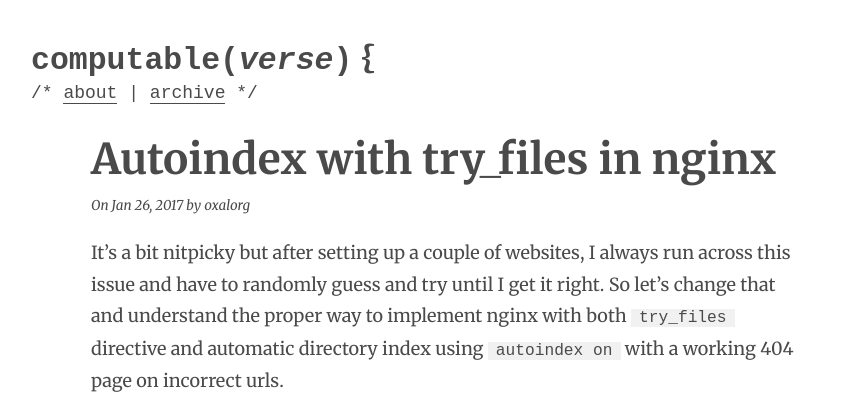
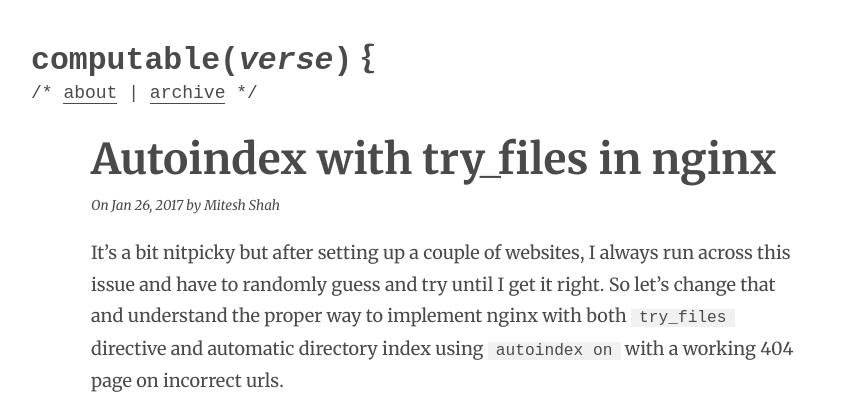
Before and after one commit to oxalorg/computableverse.com, a Jekyll site: the page built from _posts/2017-01-26-autoindex-with-try-files-nginx.md, in a window 1280 px wide. Shown: the top 394 px of the page, without its empty margins (189-1031 px from the left). Built offline with Jekyll 4.4.1, drawn with Linux system fonts in a browser that asks for light colours; comment, search, counter and statistics services are not loaded.

Commit message:
Update _config.yml

```diff
--- a/_config.yml
+++ b/_config.yml
@@ -14,7 +14,7 @@
 # You can create any custom variable you would like, and they will be accessible
 # in the templates via {{ site.myvariable }}.
 title: ComputableVerse
-email: mitesh@oxal.org
+email: mitesh@miteshshah.com
 description: > # this means to ignore newlines until "baseurl:"
   "A collection of the problems I face related to software and the computable multi-verse."
 baseurl: "" # the subpath of your site, e.g. /blog
@@ -42,14 +42,14 @@
       type: "posts"
     values:
       layout: "post"
-      author: "oxalorg" # set this to default author
+      author: "Mitesh Shah" # set this to default author
   -
     scope:
       path: "_drafts"
       type: "posts"
     values:
       layout: "post"
-      author: "oxalorg" # set this to default author
+      author: "Mitesh Shah" # set this to default author
 
 
 # Third-party services
@@ -69,7 +69,7 @@
 # Includes an icon in the 'ABOUT' page for each username you enter
 footer-links:
   dribbble:
-  email: mitesh@oxal.org
+  email: mitesh@miteshshah.com
   facebook:
   flickr:
   github: oxalorg
@@ -78,7 +78,7 @@
   pinterest:
   rss: True # just type anything here for a working RSS icon
   twitter: oxalorg
-  stackoverflow: # your stackoverflow profile, e.g. "users/50476/bart-kiers"
+  stackoverflow: "users/4395646/oxalorg" # your stackoverflow profile, e.g. "users/50476/bart-kiers"
   youtube: # channel/<your_long_string> or user/<user-name>
   googleplus: # anything in your profile username that comes after plus.google.com/
 
```
